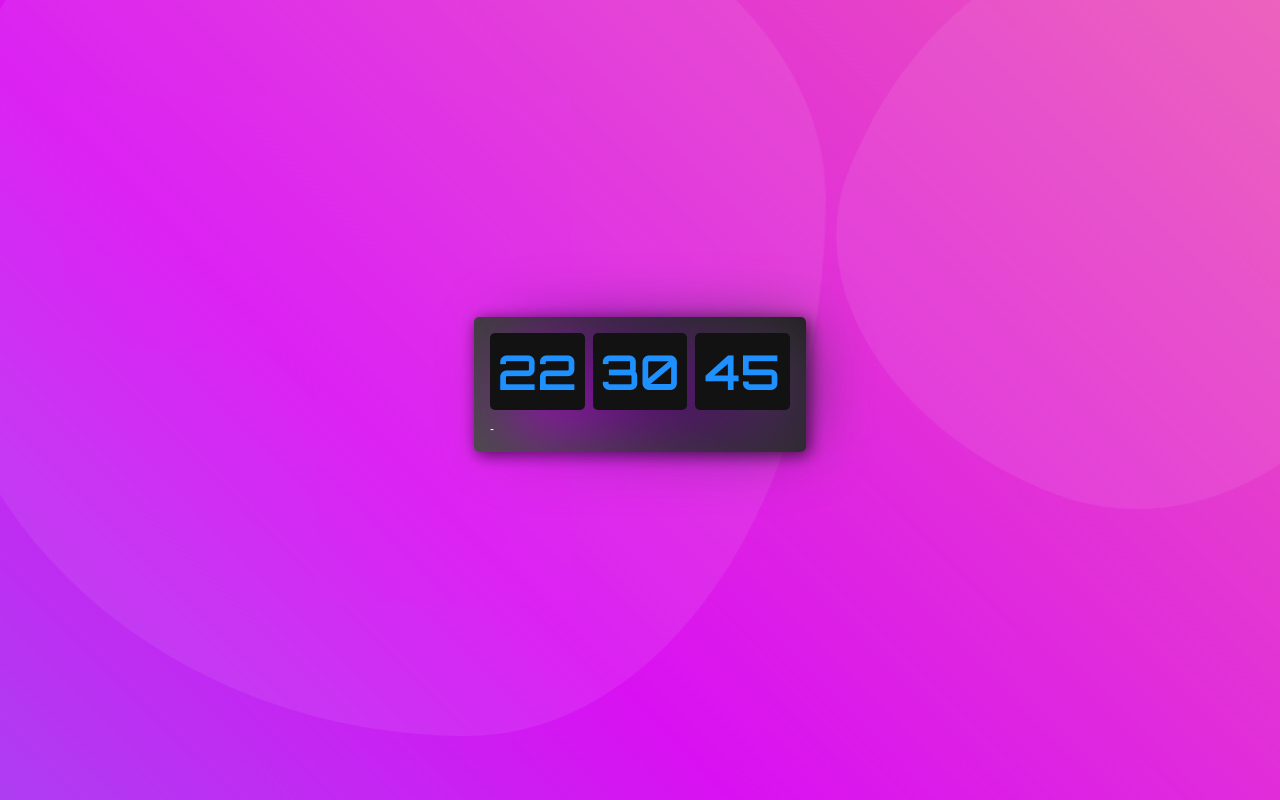
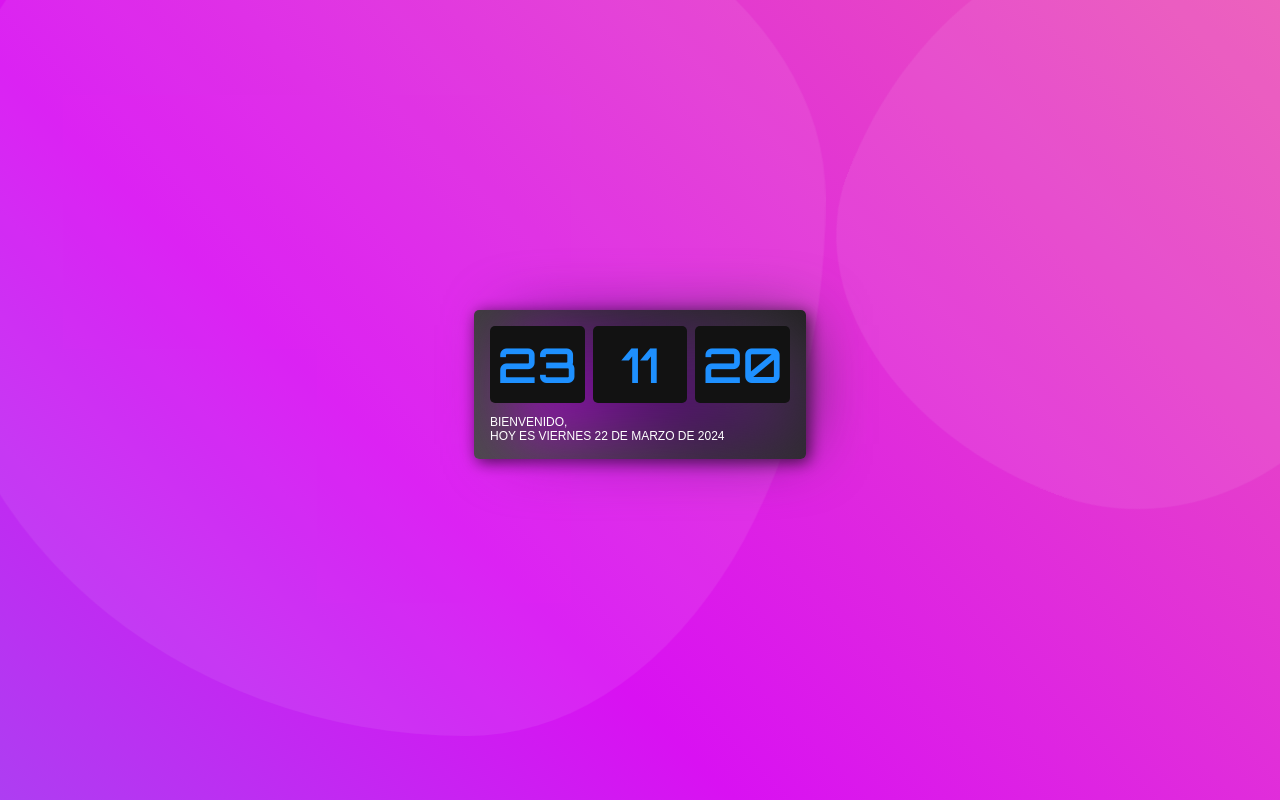
Before and after one commit to Neomartin/71367-Date, a plain HTML site: page index.html in a window 1280 px wide. Shown: the top 800 px of the page. Drawn offline with Linux system fonts and the light colour scheme.

Commit message:
Reloj funcionando

```diff
--- a/index.html
+++ b/index.html
@@ -12,22 +12,22 @@
     <div class="date-wrapper">
         <div class="clock">
             <div class="hour-wrapper">
-                <div class="hour">
+                <div class="hour" id="hora">
                     22
                 </div>
             </div>
-            <div class="min-wrapper">
-                <div class="min">
+            <div class="min-wrapper" >
+                <div class="min" id="minutos">
                     30
                 </div>
             </div>
-            <div class="sec-wrapper">
-                <div class="sec">
+            <div class="sec-wrapper" >
+                <div class="sec" id="segundos">
                     45
                 </div>
             </div>
         </div>
-        <div class="date">
+        <div class="date" id="date">
             -
         </div>
     </div>
--- a/js/objeto-date.js
+++ b/js/objeto-date.js
@@ -0,0 +1,111 @@
+const dateHTML = document.querySelector("#date")
+const horaHTML = document.getElementById("hora")
+const minutosHTML = document.querySelector("#minutos")
+const segundosHTML = document.getElementById("segundos")
+
+const nombresDiaSemana = ["Domingo", "Lunes", "Martes", "Miércoles", "Jueves", "Viernes", "Sábado"]
+const nombresMeses = [ "Enero", "Febrero", "Marzo", "Abril", "Mayo", "Junio", "Julio", "Agosto","Septiembre", "Octubre", "Noviembre", "Diciembre"]
+
+
+
+function setClock() {
+    const fecha = new Date();
+
+    // console.log(`setClock funcionando...`)
+
+    let hora = formatClockValue( fecha.getHours() )
+
+    let minutos = fecha.getMinutes() < 10 ? "0" + fecha.getMinutes() : fecha.getMinutes()
+
+
+    let  segundos = formatClockValue( fecha.getSeconds() );
+
+    horaHTML.innerText = hora;
+    minutosHTML.innerText = minutos;
+    segundosHTML.innerText = segundos;
+
+
+
+    const dia = fecha.getDate() //dia del mes
+    const year = fecha.getFullYear()
+
+    const mes = fecha.getMonth()
+    const nombreMes = nombresMeses[mes]
+
+
+    const diaSemana = fecha.getDay() //dia de la semana empezando por domingo con valor 0
+    const nombreDiaSemana = nombresDiaSemana[diaSemana];
+
+    dateHTML.innerText = `BIENVENIDO,\n HOY ES ${nombreDiaSemana} ${dia} DE ${nombreMes} DE ${year}`;
+}
+
+function formatClockValue(value) {
+
+    // return value < 10 ? "0"+value  : value;
+    if(value < 10) {
+        return "0" + value;
+    }
+
+    return value
+
+    // #Otro método
+    // return value.toString().padStart(2, "0")
+}
+
+setClock();
+
+
+setInterval(() => {
+    setClock()
+}, 1000)
+
+
+
+
+
+
+
+
+
+// # BIENVENIDO, HOY ES VIERNES 22 DE MARZO DE 2024
+
+
+
+
+
+
+
+
+
+
+// switch(diaSemana) {
+//     case 0:
+//         nombreDiaSemana = "Domingo";
+//         break;
+//     case 1:
+//         nombreDiaSemana = "Lunes";
+//         break;
+//     case 2:
+//         nombreDiaSemana = "Martes";
+//         break;
+//     case 3:
+//         nombreDiaSemana = "Miércoles";
+//         break;
+//     case 4:
+//         nombreDiaSemana = "Jueves";
+//         break;
+//     case 5:
+//         nombreDiaSemana = "Viernes";
+//         break;
+//     case 6:
+//         nombreDiaSemana = "Sábado";
+//         break;
+// }
+
+
+
+console.log(hora, minutos, segundos)
+
+console.log(`${dia}/${mes}/${year}`)
+// getDate() número de día de la semana
+// getDay() dia de la semana
```
